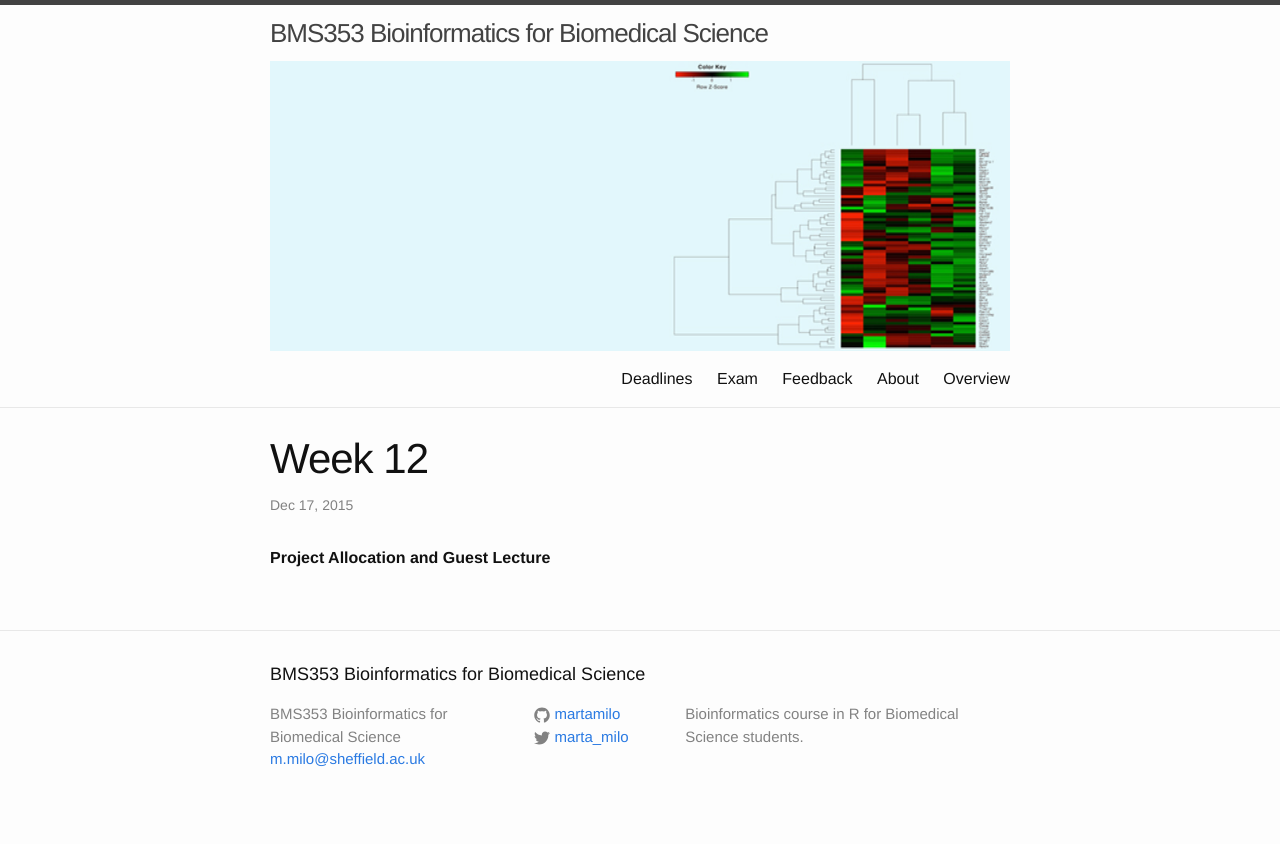
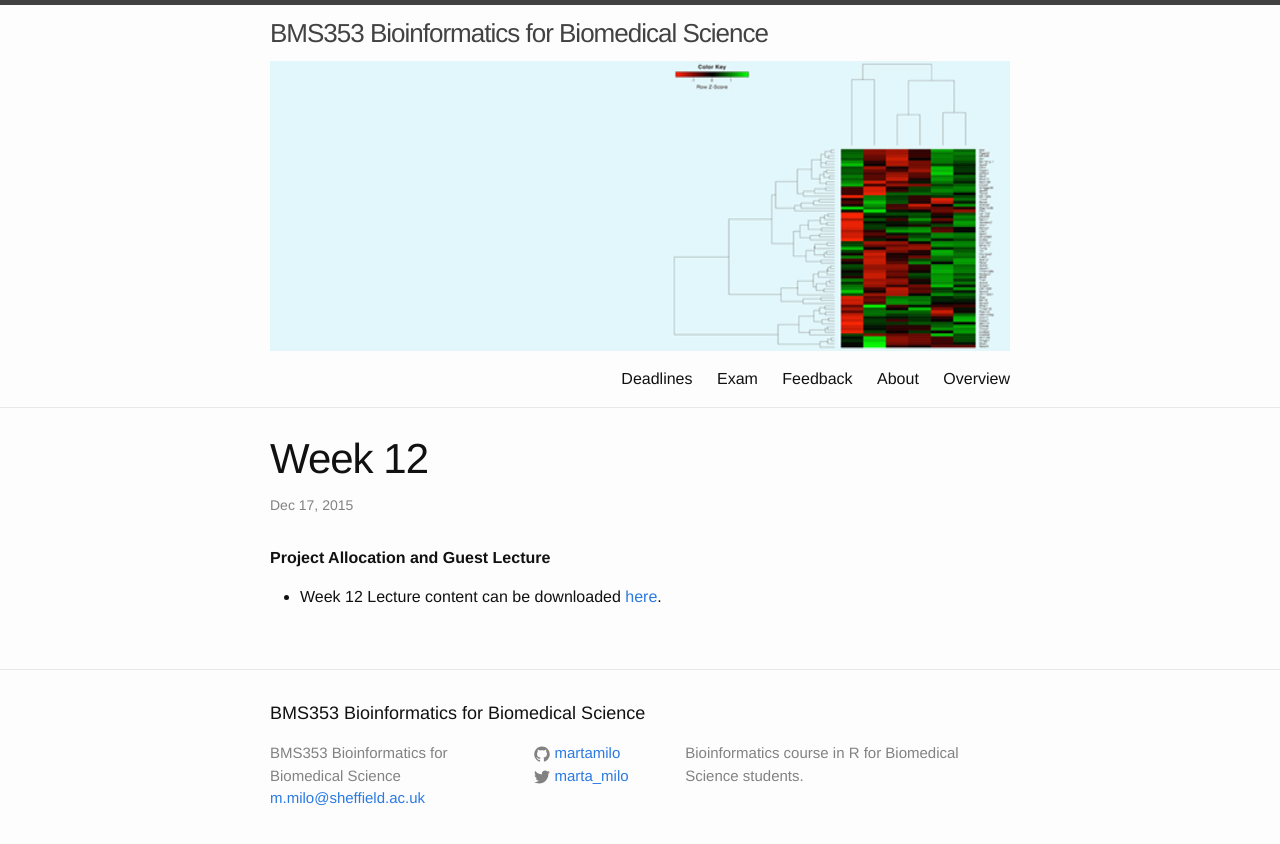
Before and after one commit to sods/bioinformatics, a Jekyll site: the page built from _posts/2015-12-17-week-12-project-allocation-and-guest-lecture.md, in a window 1280 px wide. Shown: the top 844 px of the page. Built offline with Jekyll 4.4.1, drawn with Linux system fonts in a browser that asks for light colours; comment, search, counter and statistics services are not loaded.

Commit message:
Added Week 12 lecture material

```diff
--- a/_posts/2015-12-17-week-12-project-allocation-and-guest-lecture.md
+++ b/_posts/2015-12-17-week-12-project-allocation-and-guest-lecture.md
@@ -6,3 +6,5 @@ length: 2
 venue: HI-F20
 tagline: Project Allocation and Guest Lecture
 ---
+
+* Week 12 Lecture content can be downloaded [here](http://opendsi.cc/bioinformatics/assets/Lecture_Wk12.pdf).
```
